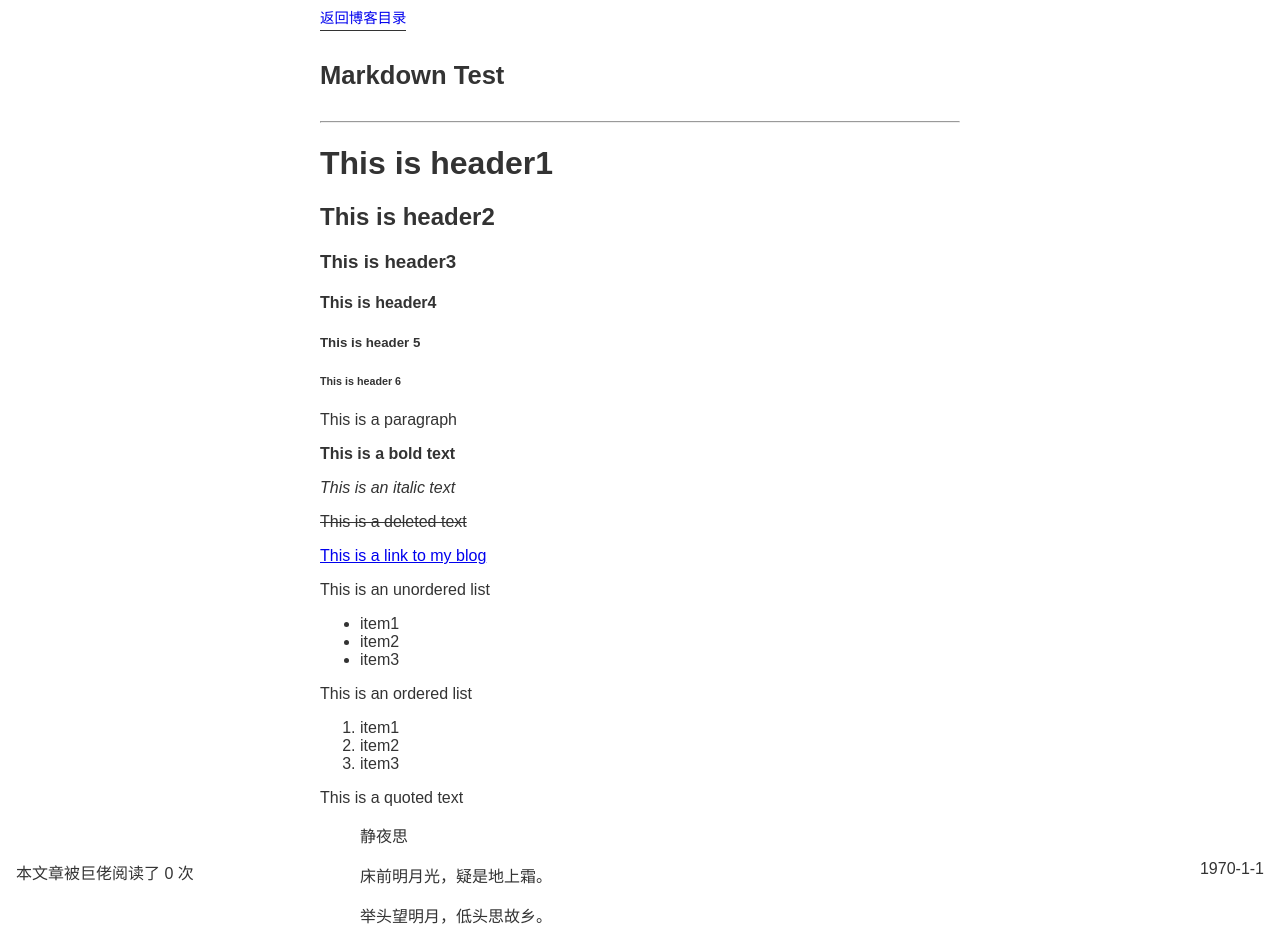
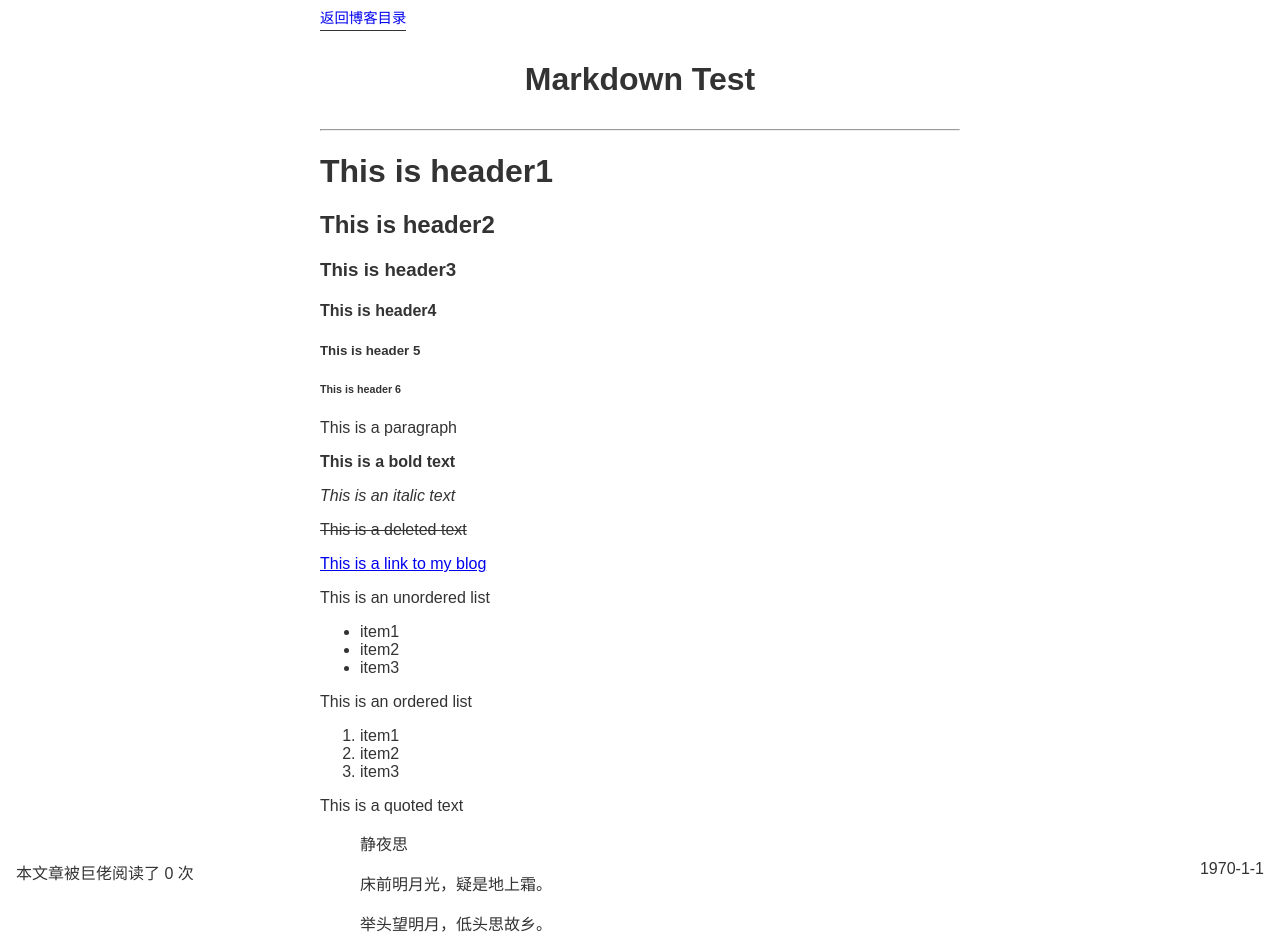
Before and after one commit to Lazygrumm/Earth-Messenger, a Jekyll site: the page built from _posts/1970-1-1-markdown-test.md, in a window 1280 px wide. Shown: the top 943 px of the page. Built offline with Jekyll 4.4.1, drawn with Linux system fonts in a browser that asks for light colours; formulas are drawn with MathJax 3; comment, search, counter and statistics services are not loaded.

Commit message:
尝试优化阅读视图

```diff
--- a/assets/style/blog.css
+++ b/assets/style/blog.css
@@ -1,3 +1,23 @@
+
+img {
+    margin: 0px auto;
+}
+
+code {
+    font-family: monospace;
+    background-color: #f6f8fa;
+}
+
+table {
+    margin: 0px auto;
+}
+
+table, th, td {
+    border: 1px solid currentColor;
+    border-collapse: collapse;
+    padding: 6px;
+
+}
 
 .light {
     color: #333333;
@@ -11,6 +31,13 @@
 .container {
     margin: auto;
     max-width: 40em;
+    overflow: hidden;
+}
+
+.content * {
+    max-width: 100%;
+    height: auto;
+
 }
 
 #back_to_menu {
@@ -22,16 +49,12 @@
 }
 
 #title {
-    font-size: 1.6em;
+    font-size: 2em;
     line-height: 1.25em;
-    width: 100%;
+    width: 70%;
     margin: 30px auto;
     padding: 0px;
-}
-
-#blog_cnt {
-    color: #505050;
-    font-style: italic;
+    text-align: center;
 }
 
 #blog_data {
```
Also changed, not shown: assets/style/homepage.css (+2 -7 lines), assets/style/slide.css (+0 -9 lines), index.html (+9 -10 lines).
